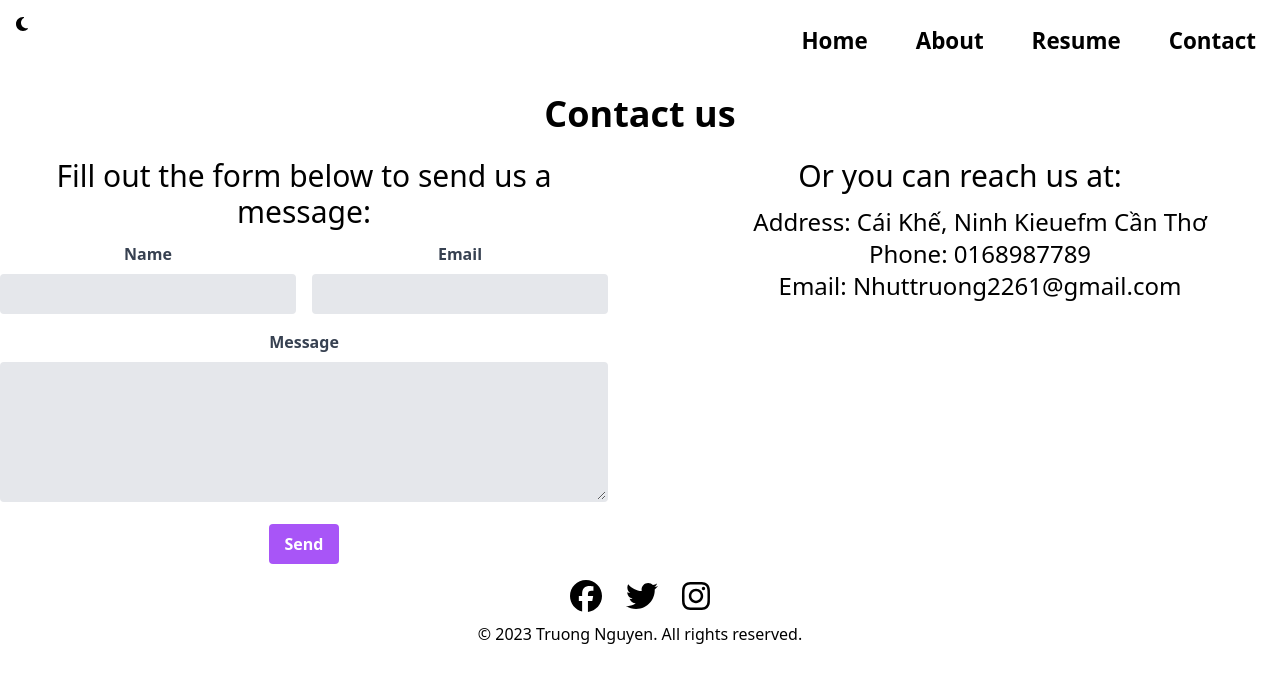
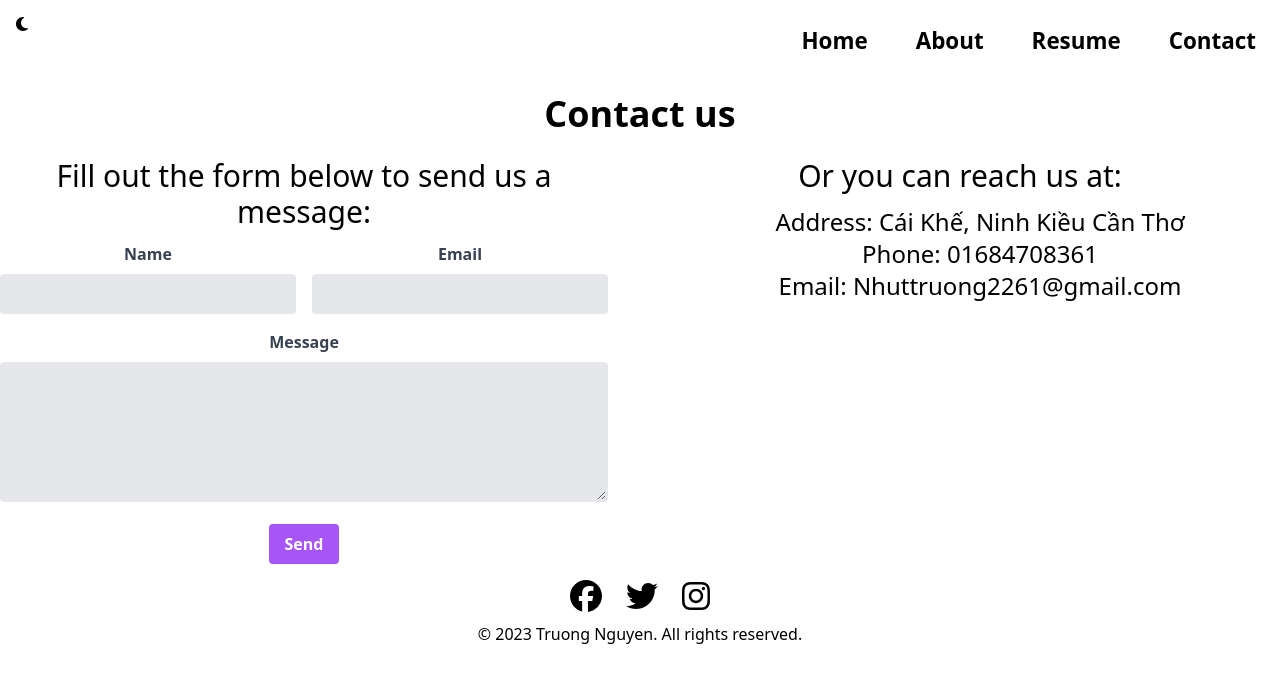
Before and after one commit to Nhuttruong61/Portfolio, a React (Create React App) app: page /Contact in a window 1280 px wide. Shown: the top 682 px of the page. Built offline with nearby package versions, Linux system fonts and the light colour scheme.

Commit message:
update address

```diff
--- a/src/App.js
+++ b/src/App.js
@@ -17,7 +17,6 @@ function App() {
           <Route path="/About" element={<About />} />
           <Route path="/Resume" element ={<Resume/>} />
           <Route path="/Contact" element ={<Contact/>} />
-
         </Routes>
         <Footer/>
       </BrowserRouter>
--- a/src/pages/Contact.jsx
+++ b/src/pages/Contact.jsx
@@ -73,8 +73,8 @@ function Contact() {
         <div className="md:w-1/2 mt-6 md:mt-0">
           <p className="my-3 text-3xl">Or you can reach us at:</p>
           <ul className="list-disc ml-10 text-2xl" style={{listStyle: "none"}}>
-            <li>Address:  Cái Khế, Ninh Kieuefm Cần Thơ</li>
-            <li>Phone: 0168987789</li>
+            <li>Address:  Cái Khế, Ninh Kiều Cần Thơ</li>
+            <li>Phone: 01684708361</li>
             <li>Email: Nhuttruong2261@gmail.com</li>
           </ul>
         </div>
```
